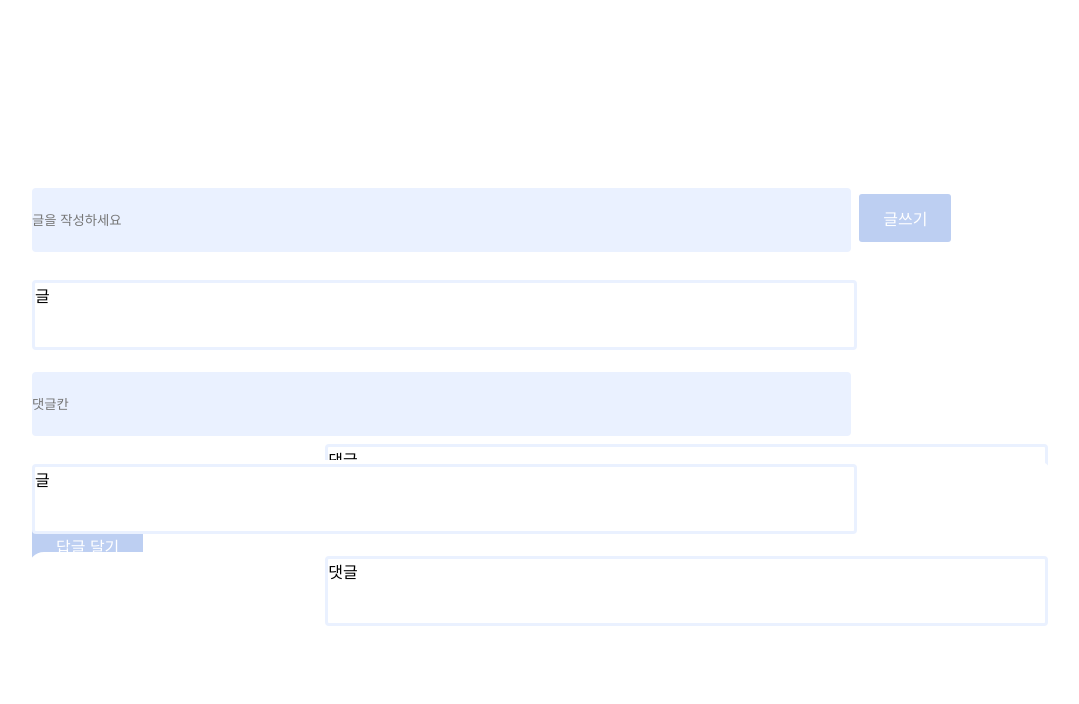
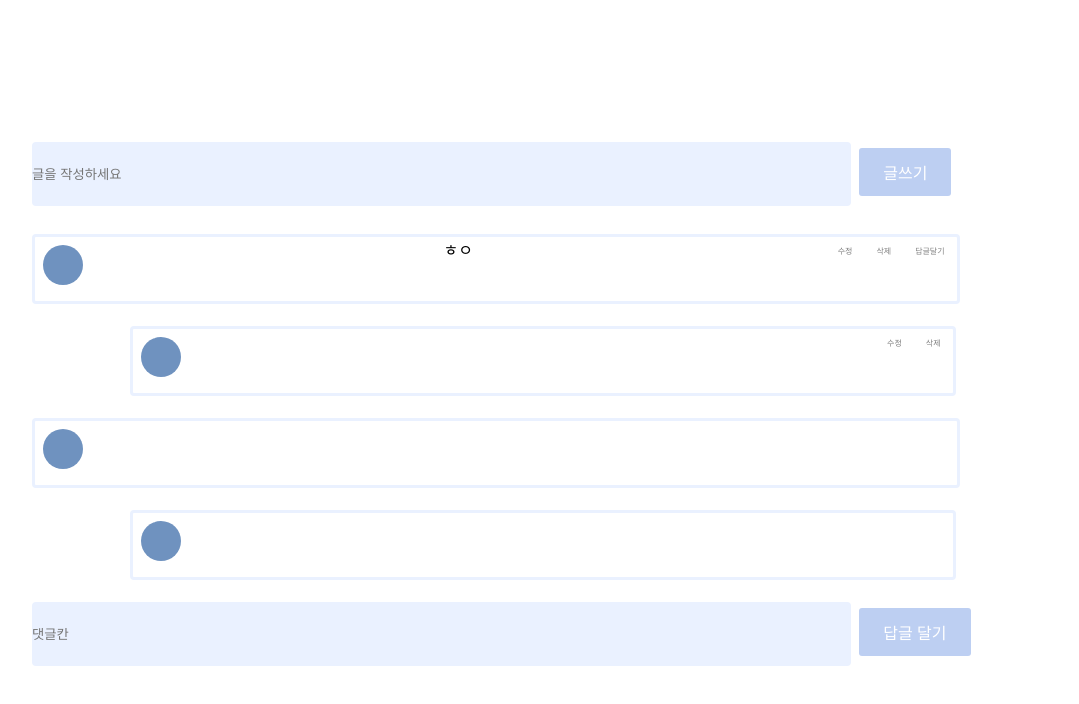
Before and after one commit to minwoo9629/DrinkUs, a React (Create React App) app in the folder FrontEnd/: page /daily in a window 1280 px wide. Shown: the top 704 px of the page, without its empty margins (100-1179 px from the left). Built offline with nearby package versions, Linux system fonts and the light colour scheme; the HTML template or start-up script is replaced by a standard one; a web font is replaced by a local one.

Commit message:
Docs: 데일리 게시판 댓글창 안보이게 하기 구현중

```diff
--- a/FrontEnd/src/pages/Daily.js
+++ b/FrontEnd/src/pages/Daily.js
@@ -1,4 +1,6 @@
-import { useState } from "react";
+import axios from "axios";
+import { string } from "i/lib/util";
+import { useState, useEffect, useRef } from "react";
 import styled from "styled-components";
 import { BaseFlexColWrapper } from "../components/styled/Wrapper";
 import { client } from "../utils/client";
@@ -12,6 +14,7 @@ const Wrapper = styled.div`
   background-color: white;
 `
 
+// 각 가로 줄
 const DailyWrapper = styled.div`
   justify-content: space-between;
   width: 80vw;
@@ -23,7 +26,30 @@ const DailyWrapper = styled.div`
   position: relative;
 `
 
-const DailyInput = styled.input`
+// 프사 감쌀 div
+const ProfileWrapper = styled.div`
+  display: column;
+  margin: 8px;
+`;
+
+
+// 프사
+const ProfileImg = styled.div`
+  padding: 8px;
+  border-radius: 24px;
+  width: 24px;
+  height: 24px;
+  background-color: #6f92bf;
+`;
+
+const DailyContent = styled.div`
+  display: column;
+  justify-content: center;
+  align-items: center;
+`
+
+// 글쓰기 인풋
+const DailyArticleInput = styled.input`
   justify-content: space-between;
   width: 64vw;
   height: 8vh;
@@ -34,7 +60,20 @@ const DailyInput = styled.input`
   position: relative;
 `
 
-const DailyArticleButton = styled.button`
+const DailyCommentInput = styled.input`
+  justify-content: space-between;
+  width: 64vw;
+  height: 8vh;
+  border-radius: 4px;
+  border: #6f92bf;
+  background-color: #eaf1ff;
+  margin: 4px;
+  position: relative;
+`
+  /* display: ${({ isComment }) => !isComment && 'none'}; */
+
+// 글쓰기 버튼
+const DailyArticlePostButton = styled.button`
   padding: 12px 24px;
   border-radius: 3px;
   background-color: #bdcff2;
@@ -44,7 +83,18 @@ const DailyArticleButton = styled.button`
   border: 1px #eaf1ff;
 `
 
-const DailyCommentButton = styled.button`
+// 글, 댓글 수정 삭제 버튼
+const DailyBoardEditButton = styled.button`
+  padding: 4px 8px;
+  background-color: white;
+  color: gray;
+  font-size: 8px;
+  margin: 4px;
+  border: 1px white;
+`
+
+// 답글 달기 버튼
+const DailyCommentPostButton = styled.button`
   padding: 12px 24px;
   border-radius: 3px;
   background-color: #bdcff2;
@@ -56,25 +106,28 @@ const DailyCommentButton = styled.button`
 
 const DailyBoard = styled.div`
   justify-content: space-between;
+  width: 72vw;
+  height: 8vh;
+  border-radius: 4px;
+  border: solid #eaf1ff;
+  background-color: white;
+  margin: 4px;
+  position: relative;
+  display: flex;
+`
+
+const DailyBoardComment = styled.div`
+  justify-content: space-between;
   width: 64vw;
   height: 8vh;
   border-radius: 4px;
   border: solid #eaf1ff;
   background-color: white;
   margin: 4px;
+  margin-left: 10%;
+  margin-right: 10%;
   position: relative;
-`
-
-const DailyBoardComment = styled.div`
-  justify-content: space-between;
-  width: 56vw;
-  height: 8vh;
-  border-radius: 4px;
-  border: solid #eaf1ff;
-  background-color: white;
-  margin: 4px;
-  margin-left: auto;
-  position: relative;
+  display: flex;
 `
 
 const Daily = () => {
@@ -82,12 +135,99 @@ const Daily = () => {
   const [state, setState] = useState({
     boardArticle: "",
     boardComment: "",
+    isComment: false,
   })
+
+  const onHandleComment = (e) => {
+    // setState(isComment => !isComment)
+    setState({...state, boardArticle: "1"})
+    setState({...state, boardComment: "1"})
+    setState({...state, isComment: true})
+    console.log("댓글창 나오세요")
+    console.log(state.boardArticle)
+  }
 
   // 입력
   const onHandleInput = (e) => {
     setState({ ...state, [e.target.name]: e.target.value });
   };
+
+  // // 글 전체 조회
+  // const getArticle = () => {
+  //   client
+  //     .get("https://i7b306.p.ssafy.io/daily?page={page}", {
+  //     })
+  //     .then(function (response) {
+  //       console.log(response);
+  //     })
+  //     .catch(function (error) {
+  //       console.log(error);
+  //     });
+  // }
+
+// JSONPlaceholder 글 가져오기
+
+  // const constructor(props) {
+  //   super(props);
+  //   setState({ ...state,
+  //     articleContent: articleContent,
+  //     commentContent: commentContent
+  //   });
+  //   }
+  // }
+
+  // const fetchArticle (props) {
+  //   fetch('https://jsonplaceholder.typicode.com/posts')
+  //   .then(res => res.json())
+  //   .then((userId) => {
+  //     setState(articleContent)
+  //   })
+  //   .then((title) => {
+  //     setState(commentContent)
+  //   })
+  //   .catch((error) => {
+  //     console.log(error);
+  //   })
+  // }
+
+  // const useFetchArticle = (e) => {
+  //   const [content, setContent] = useState({
+  //     userId: "",
+  //     title: "",
+  //   })
+
+  //   useEffect(() => {
+  //     window
+  //       .fetch('https://jsonplaceholder.typicode.com/posts')
+  //       .then((res) => res.json())
+  //       .then((userId) => {
+  //         setContent(userId);
+  //       })
+  //       .then((title) => {
+  //         setContent(title);
+  //       })
+  //       .catch((error) => {
+  //         console.log(error);
+  //       });
+  //     });
+
+    // const contentsList = content.map((content) => (
+    //   <div key={content.id} id={content.id}>
+    //     <h4>{content.title}</h4>
+    //   </div>
+    // ))
+    // }
+
+  // Json fetch 버튼 만듭시당~!
+  const FetchButton = styled.button`
+    padding: 12px 24px;
+    border-radius: 3px;
+    background-color: #bdcff2;
+    color: white;
+    font-size: 16px;
+    margin: 4px;
+    border: 1px #eaf1ff;
+  `
 
   // 글 추가
   const onArticleSubmit = (e) => {
@@ -96,7 +236,9 @@ const Daily = () => {
       .post("https://i7b306.p.ssafy.io/daily", {
         boardContent: state.boardArticle,
       })
-      .then(function (response) {})
+      .then(function (response) {
+        console.log(response);
+      })
       .catch(function (error) {
         console.log(error);
       });
@@ -106,15 +248,31 @@ const Daily = () => {
   const onArticleEdit = (e) => {
     e.preventDefault();
     client
-      .put("http://i7b306.p.ssafy.io/daily", {
+      .put("https://i7b306.p.ssafy.io/daily/{board_id}", {
         boardContent: state.boardArticle,
       })
-      .then(function (response) {})
+      .then(function (response) {
+        console.log(response);
+      })
       .catch(function (error) {
         console.log(error);
       });
   };
 
+  // 글 삭제
+  const onArticleDelete = (e) => {
+    e.preventDefault();
+    client
+      .delete("https://i7b306.p.ssafy.io/daily/{board_id}", {
+        boardContent: state.boardArticle,
+      })
+      .then(function (response) {
+        console.log(response);
+      })
+      .catch(function (error) {
+        console.log(error);
+      });
+  }
 
   // 댓글 추가
   const onCommentSubmit = (e) => {
@@ -123,7 +281,9 @@ const Daily = () => {
       .post("https://i7b306.p.ssafy.io/daily/comment/{parent_id}", {
         boardContent: state.boardComment,
       })
-      .then(function (response) {})
+      .then(function (response) {
+        console.log(response);
+      })
       .catch(function (error) {
         console.log(error);
       });
@@ -133,10 +293,27 @@ const Daily = () => {
   const onCommentEdit = (e) => {
     e.preventDefault();
     client
-      .put("http://i7b306.p.ssafy.io/daily/comment/{parent_id}", {
+      .put("https://i7b306.p.ssafy.io/daily/{board_id}", {
         boardContent: state.boardComment,
       })
-      .then(function (response) {})
+      .then(function (response) {
+        console.log(response);
+      })
+      .catch(function (error) {
+        console.log(error);
+      });
+  };
+
+  // 댓글 삭제
+  const onCommentDelete = (e) => {
+    e.preventDefault();
+    client
+      .delete("https://i7b306.p.ssafy.io/daily/{board_id}", {
+        // boardContent: state.boardComment,
+      })
+      .then(function (response) {
+        console.log(response);
+      })
       .catch(function (error) {
         console.log(error);
       });
@@ -147,46 +324,82 @@ const Daily = () => {
       <Wrapper>
         <BaseFlexColWrapper>
           <DailyWrapper>
-            <DailyInput
+            <DailyArticleInput
               placeholder="글을 작성하세요"
               type="string"
-              value={state.boardContent}
+              value={state.boardArticle}
               name="dailyArticleInput"
               onChange={onHandleInput}
             />
-            <DailyArticleButton onClick={onArticleSubmit}>
+            <DailyArticlePostButton onClick={onArticleSubmit}>
               글쓰기
-            </DailyArticleButton>
+            </DailyArticlePostButton>
           </DailyWrapper>
           <DailyWrapper>
             <DailyBoard>
-              글
+              <ProfileWrapper>
+                <ProfileImg></ProfileImg>
+              </ProfileWrapper>
+              <DailyContent>ㅎㅇ</DailyContent>
+              <DailyContent>
+                <DailyBoardEditButton onClick={onArticleEdit}>
+                  수정
+                </DailyBoardEditButton>
+                <DailyBoardEditButton onClick={onArticleDelete}>
+                  삭제
+                </DailyBoardEditButton>
+                <DailyBoardEditButton
+                  onClick={onHandleComment}
+
+                 >
+                  답글달기
+                </DailyBoardEditButton>
+              </DailyContent>
             </DailyBoard>
           </DailyWrapper>
           <DailyWrapper>
-            <DailyInput
+              <DailyBoardComment>
+                <ProfileWrapper>
+                  <ProfileImg></ProfileImg>
+                </ProfileWrapper>
+                  <DailyContent>
+                  </DailyContent>
+                  <DailyContent>
+                    <DailyBoardEditButton onClick={onCommentEdit}>
+                      수정
+                    </DailyBoardEditButton>
+                    <DailyBoardEditButton onClick={onCommentDelete}>
+                      삭제
+                    </DailyBoardEditButton>
+                  </DailyContent>
+              </DailyBoardComment>
+          </DailyWrapper>
+          <DailyWrapper>
+            <DailyBoard>
+              <ProfileWrapper>
+                <ProfileImg></ProfileImg>
+              </ProfileWrapper>
+            </DailyBoard>
+          </DailyWrapper>
+          <DailyWrapper>
+            <DailyBoardComment>
+              <ProfileWrapper>
+                <ProfileImg></ProfileImg>
+              </ProfileWrapper>
+            </DailyBoardComment>
+          </DailyWrapper>
+          <DailyWrapper>
+            <DailyCommentInput
                 placeholder="댓글칸"
                 type="string"
                 value={state.boardContent}
                 name="dailyCommnetInput"
                 onChange={onHandleInput}
+                style = {{display: state.isComment === false ? "display": "none"}}
               />
-            <DailyBoardComment>
-              댓글
-            </DailyBoardComment>
-            <DailyCommentButton onClick={onCommentSubmit}>
+            <DailyCommentPostButton onClick={onCommentSubmit}>
               답글 달기
-            </DailyCommentButton>
-          </DailyWrapper>
-          <DailyWrapper>
-            <DailyBoard>
-              글
-            </DailyBoard>
-          </DailyWrapper>
-          <DailyWrapper>
-            <DailyBoardComment>
-              댓글
-            </DailyBoardComment>
+            </DailyCommentPostButton>
           </DailyWrapper>
         </BaseFlexColWrapper>
       </Wrapper>
```
